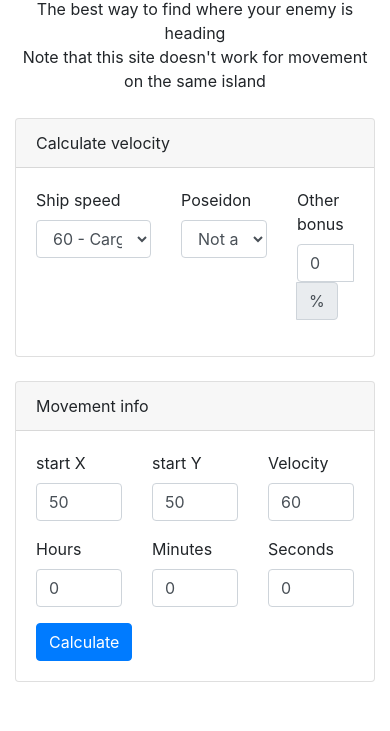
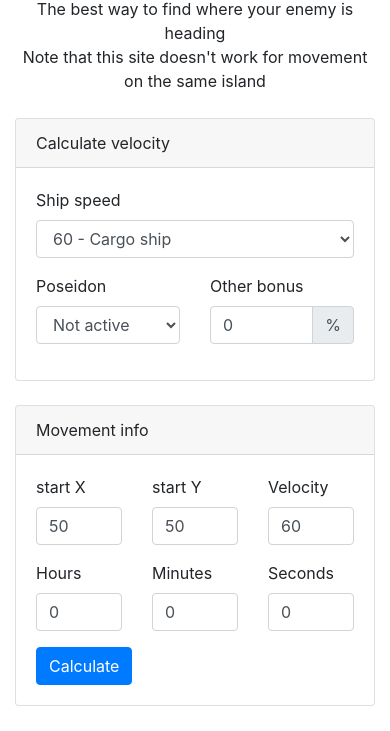
Before and after one commit to gbalduzzi/ika-distance, a plain HTML site: page index.html in a window 390 px wide. Shown: the part 118-849 px from the top of the page. Drawn offline with nearby package versions, Linux system fonts and the light colour scheme.

Commit message:
Better layout for mobile phones

```diff
--- a/index.html
+++ b/index.html
@@ -25,7 +25,7 @@
 				 	</div>
 				  	<div class="card-body">
 				  		<div class="row">
-						    <div class="form-group col-5">
+						    <div class="form-group col-12 col-sm-4">
 								<label for="ship">Ship speed</label>
 								<select id="ship" class="form-control" name="ship">
 									<option value="60">60 - Cargo ship</option>
@@ -34,7 +34,7 @@
 									<option value="20">20 - Balloon carrier </option>
 								</select>
 							</div>
-							<div class="form-group col-4">
+							<div class="form-group col-6 col-sm-4">
 								<label for="pose">Poseidon</label>
 								<select id="pose" class="form-control" name="pose">
 									<option value="0">Not active</option>
@@ -45,7 +45,7 @@
 									<option value="100">Level 5</option>
 								</select>
 							</div>
-							<div class="form-group col-3">
+							<div class="form-group col-6 col-sm-4">
 								<label for="bonus">Other bonus</label>
 								<div class="input-group">
 									<input id="bonus" class="form-control" name="bonus" type="number" min="0" max="400" value="0" />
```
